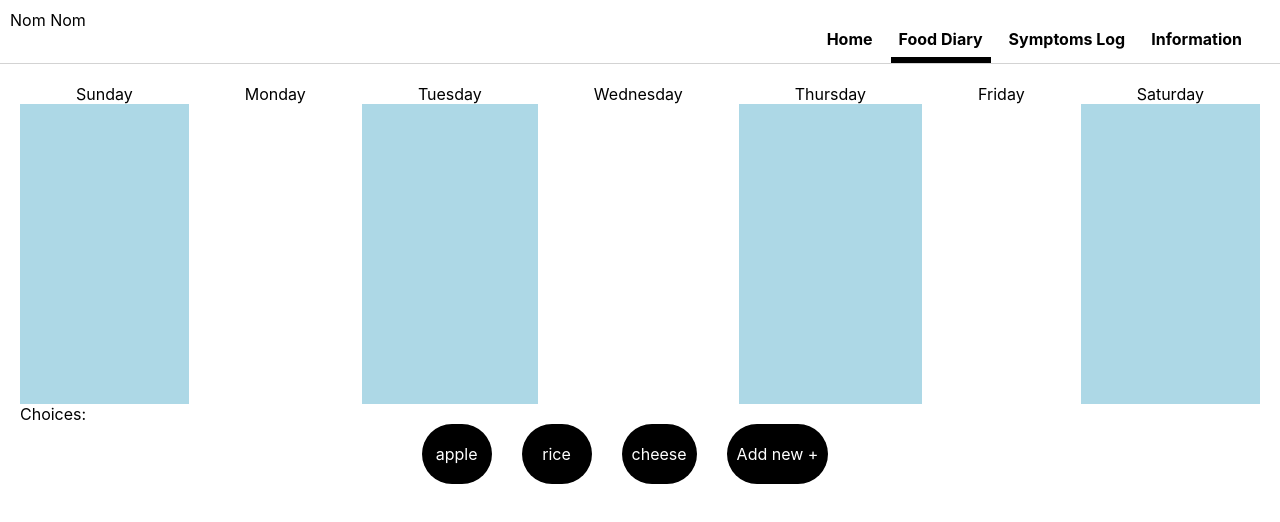
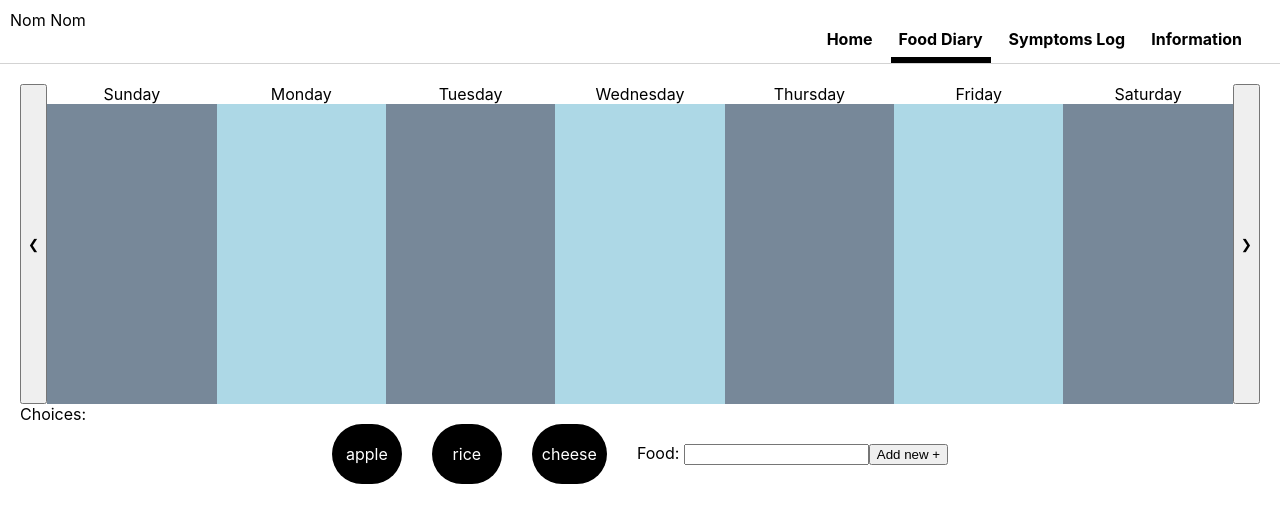
Before and after one commit to MelisaIm/nomnom-app, a React (Create React App) app: page /food-diary in a window 1280 px wide. Shown: the top 522 px of the page. Built offline with nearby package versions, Linux system fonts and the light colour scheme.

Commit message:
Add drag and drop functionality

```diff
--- a/src/App.css
+++ b/src/App.css
@@ -97,6 +97,7 @@ ul#menu li {
 
 .footer {
   justify-content: center;
+  align-items: center;
 }
 
 .text-container {
@@ -128,6 +129,7 @@ ul#menu li {
 .week .day {
   text-align:center;
   flex: 1 1 auto;
+  width: 30%;
 }
 
 /* Food Page */
@@ -138,10 +140,22 @@ ul#menu li {
   background-color: lightblue;
 }
 
+.food .week-container .day:nth-child(even) .dragdrop-box {
+  flex-grow:1;
+  height: 300px;
+  background-color: lightslategray;
+}
+
 .symptoms .day:nth-child(even) .dragdrop-box {
   flex-grow:1;
   height: 300px;
   background-color: lightblue;
+}
+
+.symptoms .day:nth-child(odd) .dragdrop-box {
+  flex-grow:1;
+  height: 300px;
+  background-color: lightslategray;
 }
 
 .food .footer {
--- a/src/App.js
+++ b/src/App.js
@@ -12,6 +12,7 @@ import SymptomsLog from './views/SymptomsLog';
 
 function App() {
   return (
+
     <Router>
       <nav>
         <div>Nom Nom</div>
--- a/src/index.js
+++ b/src/index.js
@@ -3,10 +3,13 @@ import ReactDOM from 'react-dom';
 import './index.css';
 import App from './App';
 import reportWebVitals from './reportWebVitals';
+import {DragDropContext} from 'react-beautiful-dnd';
 
 ReactDOM.render(
   <React.StrictMode>
-    <App />
+    <DragDropContext>
+      <App />
+    </DragDropContext>
   </React.StrictMode>,
   document.getElementById('root')
 );
--- a/src/views/FoodDiary.js
+++ b/src/views/FoodDiary.js
@@ -7,7 +7,7 @@ export default class FoodDiary extends React.Component {
         super(props);
 
         this.state = {
-            choices: [{name: 'apple'}, {name: 'rice'}, {name: 'cheese'}, {name: 'Add new +'}],
+            choices: ['apple', 'rice', 'cheese'],
             week: {
                 sunday: [],
                 monday: [],
@@ -16,13 +16,42 @@ export default class FoodDiary extends React.Component {
                 thursday: [],
                 friday: [],
                 saturday: [],
-            }
+            },
+            value: ''
         }
     }
 
-    allowDrop = (e) => {
+    onDragStart = (e) => {
+        e.dataTransfer.setData('text/plain', e.target.id);
+    }
+
+    onDragOver = (e) => {
         e.preventDefault();
-        console.log(e);
+    }
+
+    onDrop = (e) => {
+        const id = e.dataTransfer.getData('text/plain');
+        const draggableEl = document.getElementById(id);
+        const dropzone = e.target;
+        const clone = draggableEl.cloneNode(true);
+        dropzone.appendChild(clone);
+        e.dataTransfer.clearData();
+    }
+
+    handleAddNew = (e) => {
+        e.preventDefault();
+        let choices = this.state.choices;
+        const newChoice = this.state.value;
+        const found = choices.find((val) => val === newChoice);
+
+        if (found) return;
+        choices.push(newChoice);
+
+        this.setState({choices, value: ''});
+    }
+
+    handleChange = (e) => {
+        this.setState({value: e.target.value});
     }
 
     render() {
@@ -30,19 +59,26 @@ export default class FoodDiary extends React.Component {
             <div className="view week food">
                 <div className="top-container">
                     <div className="week-container">
+                        <button>&#10094;</button>
                         {days.map(day =>
                             <div className="day" key={day}>
                                 <span>{day}</span>
-                                <div className="dragdrop-box" onDragOver={(event) => this.allowDrop(event)}></div>
+                                <div className="dragdrop-box" onDragOver={(e) => this.onDragOver(e)} onDrop={(e)=> this.onDrop(e)}></div>
                             </div>
                         )}
+                        <button>&#10095;</button>
                     </div>
                 </div>
                 <span>Choices:</span>
                 <div className="footer">
                         {this.state.choices.map((food, index) => {
-                            return <div key={index} className="choice">{food.name}</div>
+                            return <div draggable key={index} id={food} className="choice" onDragStart={(e) => this.onDragStart(e)}>{food}</div>
                         })}
+                        <form className="addNewForm" onSubmit={(e) => this.handleAddNew(e)}>
+                            <label>Food: </label>
+                            <input type="text" value={this.state.value} onChange={this.handleChange}/>
+                            <input type="submit" value="Add new +"></input>
+                        </form>
                 </div>
             </div>
         )
```
Also changed, not shown: 2 other files (tests, documents, lock files or other folders).
